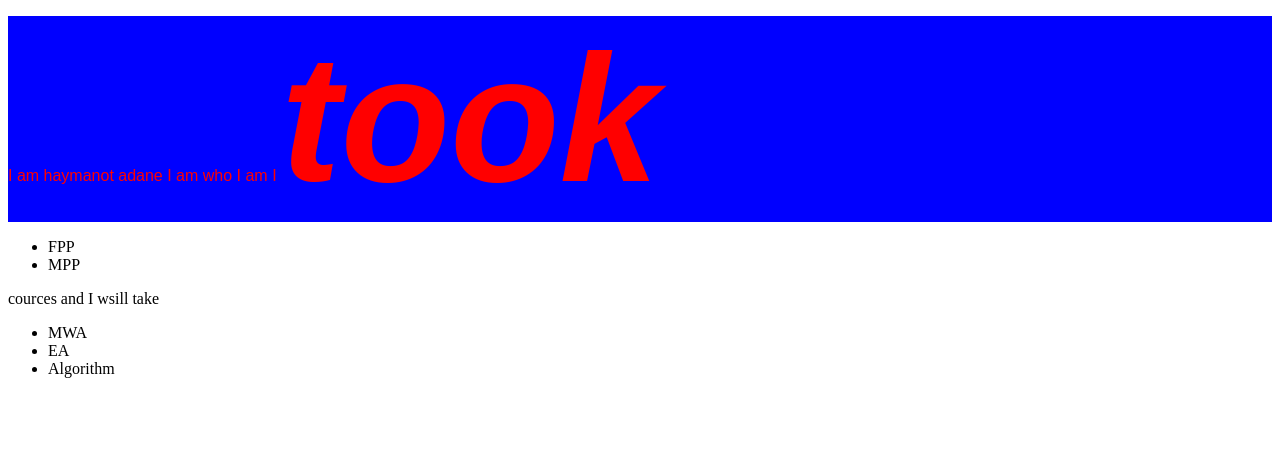
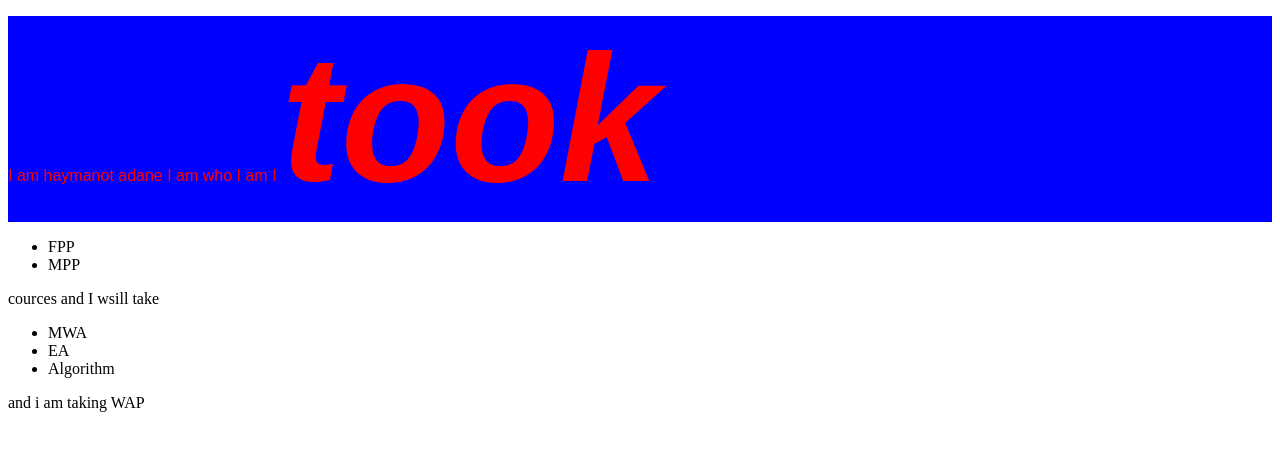
Before and after one commit to haymanot12/haymanot.github.io, a plain HTML site: page aboutme.html in a window 1280 px wide. Drawn offline with Linux system fonts and the light colour scheme.

Commit message:
Update aboutme.html

```diff
--- a/aboutme.html
+++ b/aboutme.html
@@ -23,6 +23,7 @@
         <li> EA </li>
         <li> Algorithm</li>
     </ul>
+     and i am taking WAP
     </p>
 
   </body>
```
